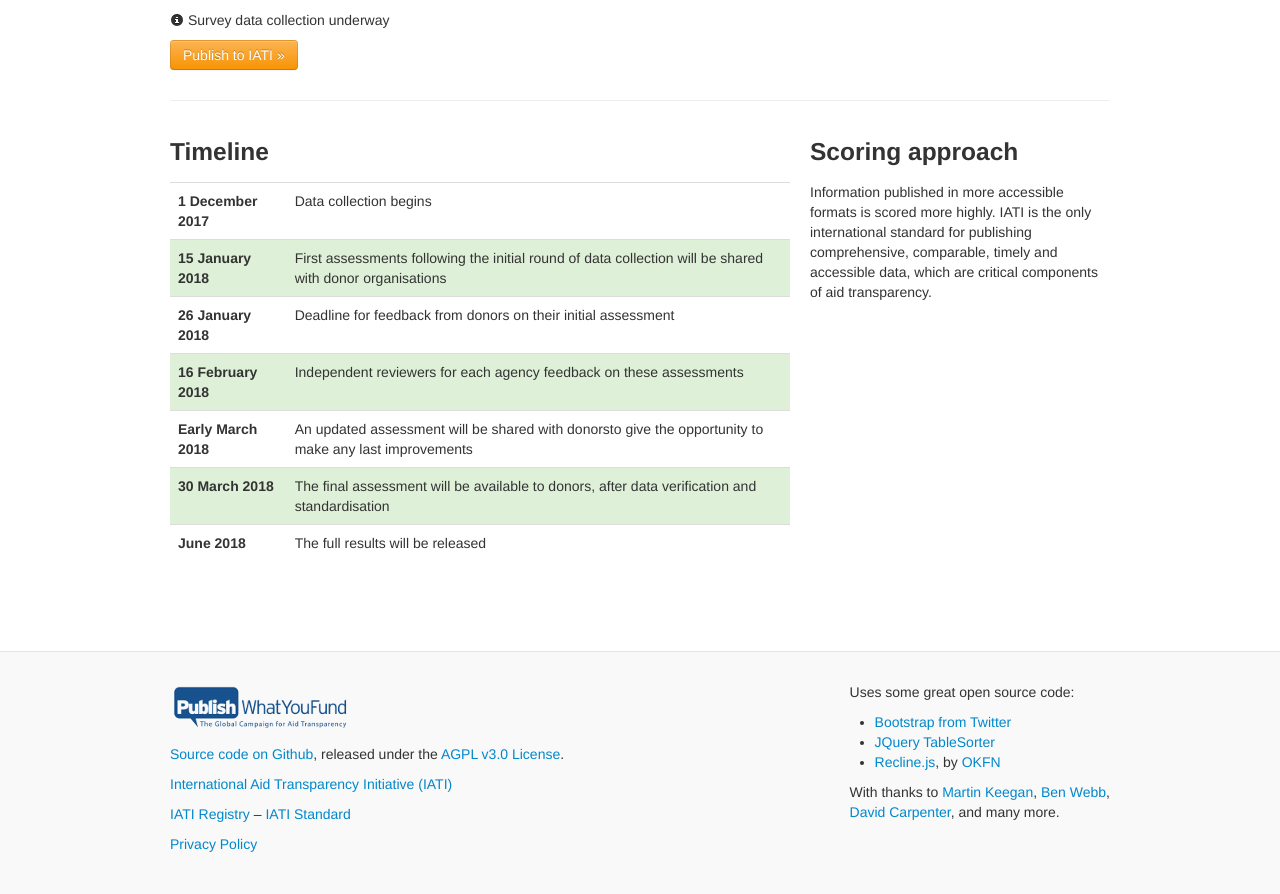
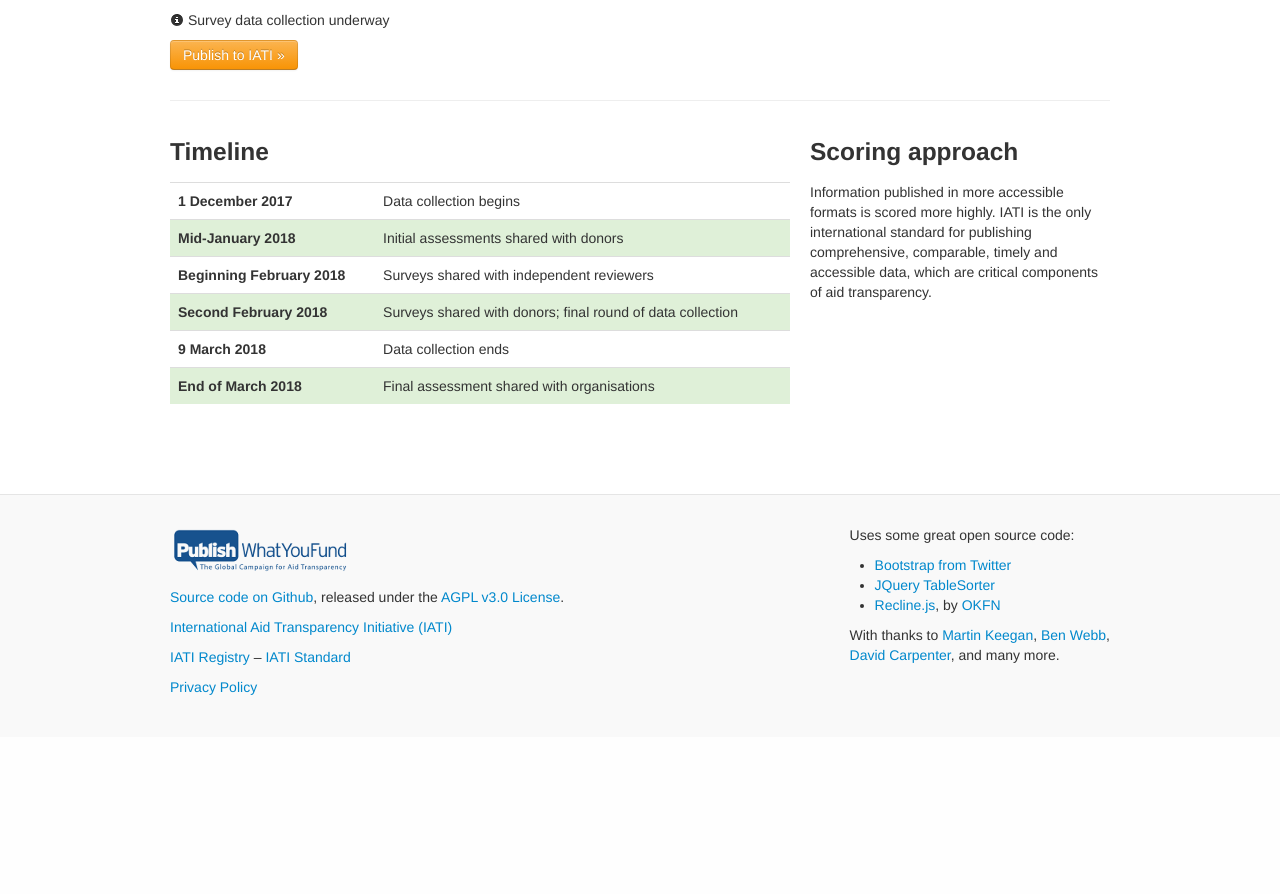
Before and after one commit to pwyf/aid-transparency-tracker, a Flask app: template iatidataquality/templates/organisation_index.html in a window 1280 px wide. Shown: the part 270-1164 px from the top of the page. After the commit the page ends 965 px from the top, so only its background shows below. Run offline with Flask 2, Linux system fonts and the light colour scheme; the template is opened without the code that fills it, so the values that code supplies are empty; parts of the project's set-up code (start-up, migrations or seed data) failed here and were passed over.

Commit message:
Update timeline

```diff
--- a/iatidataquality/templates/organisation_index.html
+++ b/iatidataquality/templates/organisation_index.html
@@ -54,28 +54,24 @@
 			<td>Data collection begins</td>
         </tr>
         <tr class="success">
-            <td><strong>15 January 2018</strong></td>
-			<td>First assessments following the initial round of data collection will be shared with donor organisations</td>
+            <td><strong>Mid-January 2018</strong></td>
+			<td>Initial assessments shared with donors</td>
         </tr>
         <tr>
-            <td><strong>26 January 2018</strong></td>
-            <td>Deadline for feedback from donors on their initial assessment</td>
+            <td><strong>Beginning February 2018</strong></td>
+            <td>Surveys shared with independent reviewers</td>
         </tr>
         <tr class="success">
-            <td><strong>16 February 2018</strong></td>
-            <td>Independent reviewers for each agency feedback on these assessments</td>
+            <td><strong>Second February 2018</strong></td>
+            <td>Surveys shared with donors; final round of data collection</td>
         </tr>
         <tr>
-            <td><strong>Early March 2018</strong></td>
-			<td>An updated assessment will be shared with donorsto give the opportunity to make any last improvements</td>
+            <td><strong>9 March 2018</strong></td>
+			<td>Data collection ends</td>
         </tr>
         <tr class="success">
-            <td><strong>30 March 2018</strong></td>
-            <td>The final assessment will be available to donors, after data verification and standardisation</td>
-        </tr>
-        <tr>
-            <td><strong>June 2018</strong></td>
-            <td>The full results will be released</td>
+            <td><strong>End of March 2018</strong></td>
+            <td>Final assessment shared with organisations</td>
         </tr>
            </tbody>
         </table>
```
